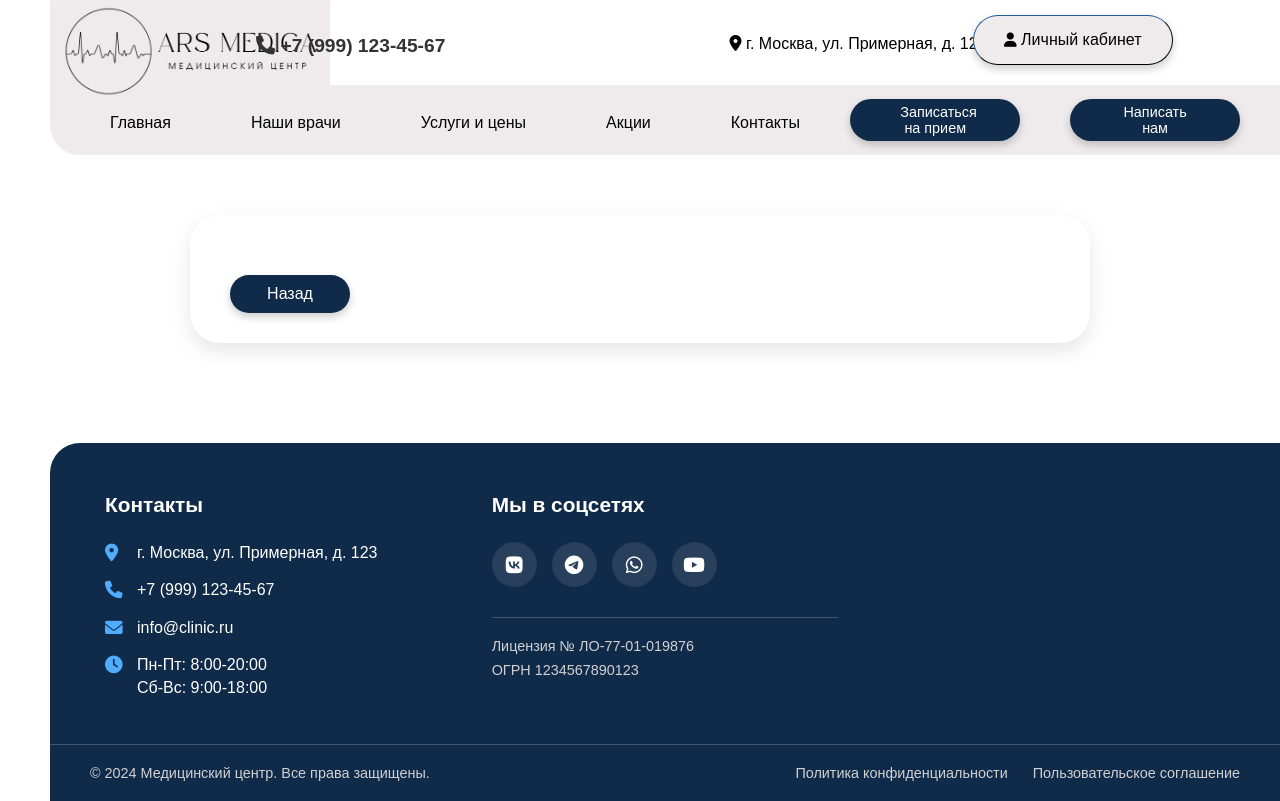
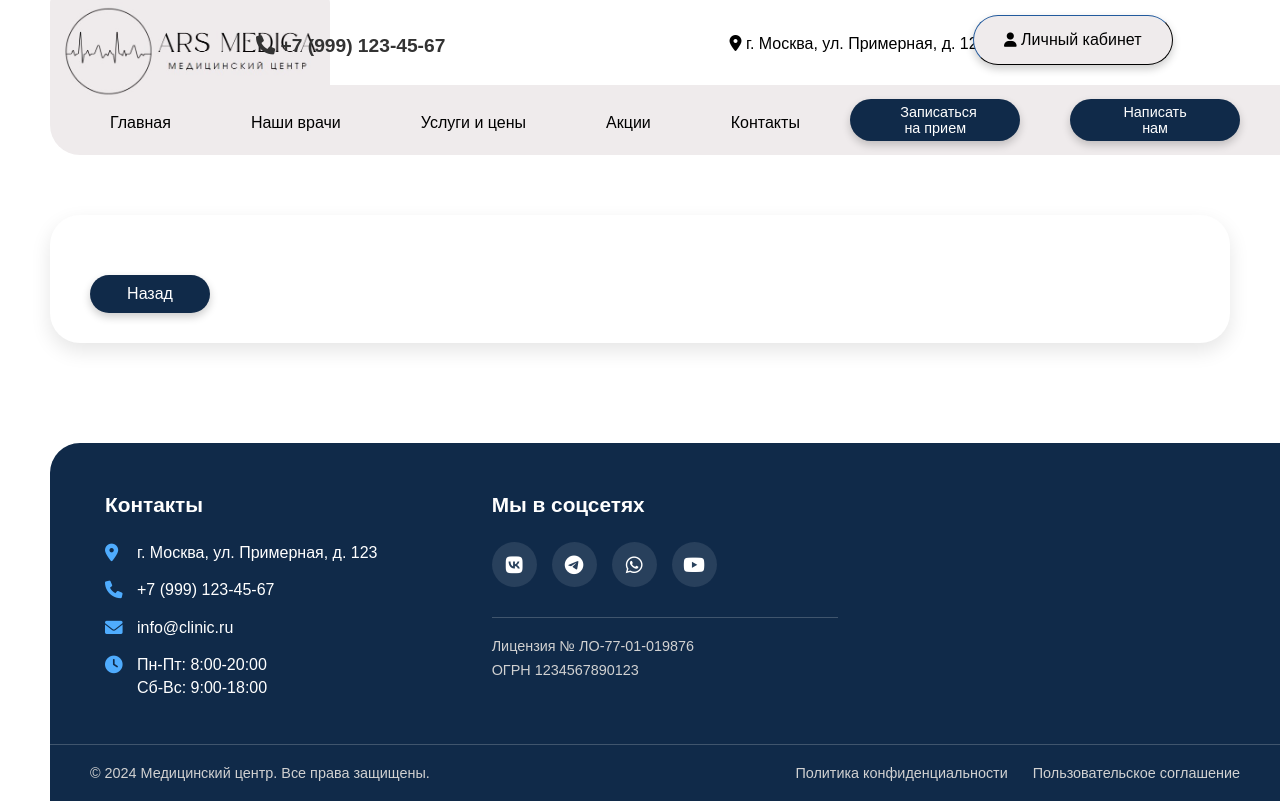
Before and after one commit to Banshee0802/ArsMed, a Django app: template core/templates/core/square_card_detail.html in a window 1280 px wide. Run offline with Django 5.2, Linux system fonts and the light colour scheme; the template is opened without the code that fills it, so the values that code supplies are empty; some web fonts are replaced.

Commit message:
коррекция карточек

```diff
--- a/core/static/square_card_detail.css
+++ b/core/static/square_card_detail.css
@@ -5,7 +5,7 @@
 }
 
 .card-detail-card {
-    max-width: 900px;
+    max-width: 1200px;
     width: 100%;
     background-color: #ffffff;
     border-radius: 30px;
```
